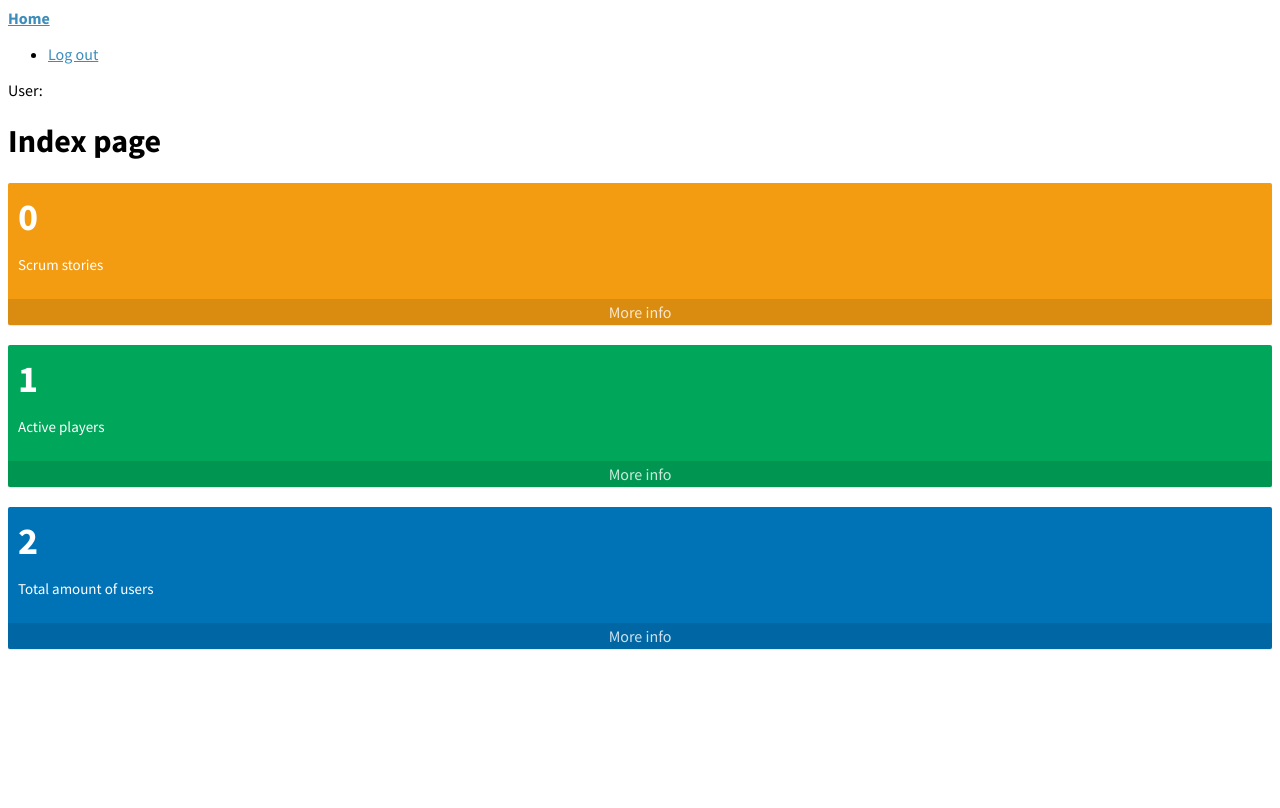
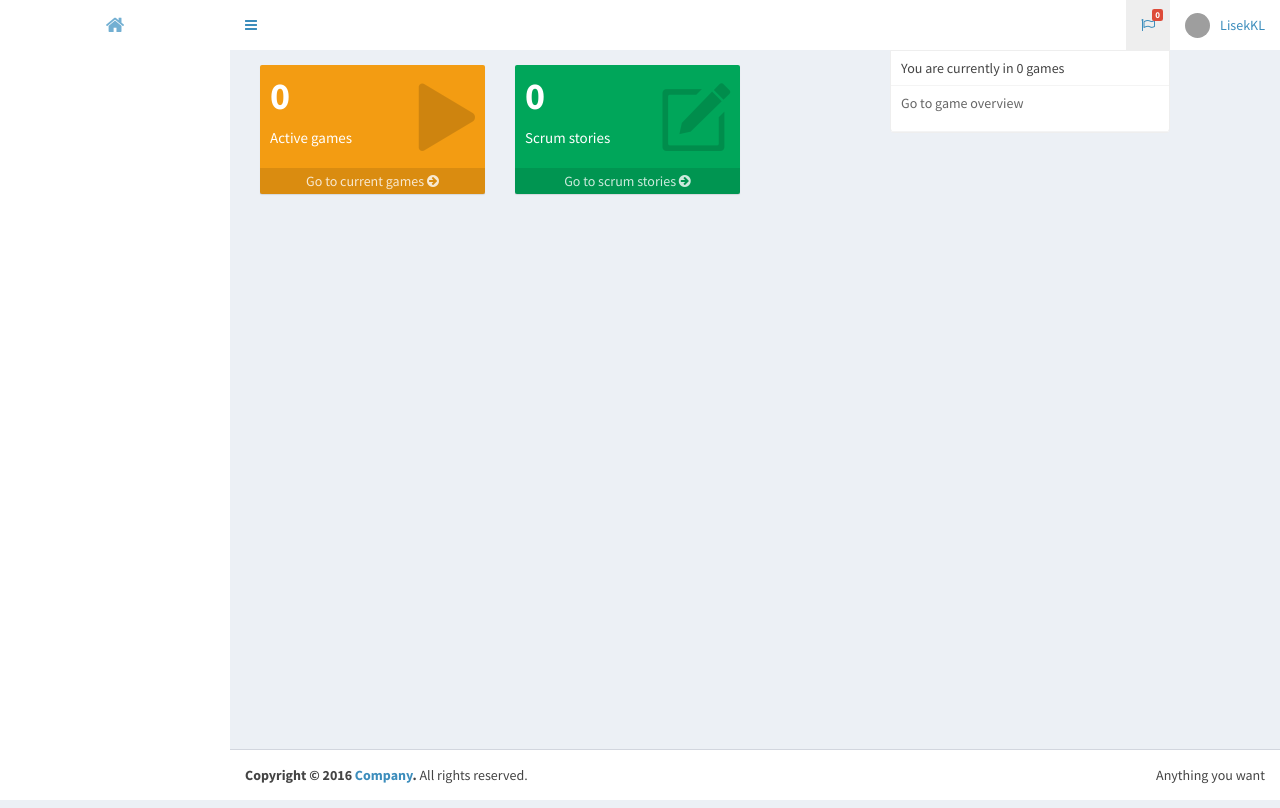
Before and after one commit to LisekKL/PokerPlanner, a Django app: page / in a window 1280 px wide. Run offline with Django 3.2, Linux system fonts and the light colour scheme; a user stored in the database is signed in; data comes from the database, SQL or seed files in the repository; both versions use the stored data as it was after the commit; data that the repository does not hold is empty; parts of the project's set-up code (start-up, migrations or seed data) failed here and were passed over; some libraries are stand-ins or nearby versions; grey boxes are pictures that could not be loaded.

Commit message:
WiP - ulepszenie widoków głównych

```diff
--- a/PokerPlanner/urls.py
+++ b/PokerPlanner/urls.py
@@ -5,4 +5,5 @@ from . import views
 urlpatterns = [
     url(r'^$', views.Home.as_view(), name='home'),
     url(r'^home/', views.stories_overview, name='stories_overview'),
+    url(r'^games/', views.games_overview, name='games_overview'),
 ]
--- a/PokerPlanner/views.py
+++ b/PokerPlanner/views.py
@@ -2,11 +2,10 @@ from django.contrib.auth.models import User
 from django.shortcuts import render
 from django.views import View
 
-from PokerPlanner.models import ScrumStory, PokerPlayer
+from PokerPlanner.models import ScrumStory, PokerPlayer, PokerGame
 
 
 class Home(View):
-
     def get(self, request):
         story_amount = ScrumStory.objects.count()
         player_amount = PokerPlayer.objects.count()
@@ -19,3 +18,7 @@ class Home(View):
 def stories_overview(request):
     story_amount = ScrumStory.objects.count()
     return render(request, 'index/story_overview.html', {'story_amount': story_amount})
+
+
+def games_overview(request):
+    return render(request, 'index/current_games_overview.html')
--- a/PokerPlannerSite/settings.py
+++ b/PokerPlannerSite/settings.py
@@ -120,6 +120,8 @@ USE_TZ = True
 # https://docs.djangoproject.com/en/1.11/howto/static-files/
 
 STATIC_URL = '/static/'
+MEDIA_ROOT = os.path.join(BASE_DIR, 'resources').replace('\\', '/')
+MEDIA_URL = '/resources/'
 
 if DEBUG:
     STATICFILES_DIRS = (
--- a/PokerPlannerSite/urls.py
+++ b/PokerPlannerSite/urls.py
@@ -13,12 +13,16 @@ Including another URLconf
     1. Import the include() function: from django.conf.urls import url, include
     2. Add a URL to urlpatterns:  url(r'^blog/', include('blog.urls'))
 """
-from django.conf.urls import url, include
+from django.conf.urls import url, include, static
 from django.contrib import admin
+from django.template.backends import django
+
+from PokerPlannerSite import settings
 
 urlpatterns = [
     url(r'^', include('PokerPlanner.urls', namespace="Home")),
     url(r'^auth/', include('authorization.urls', namespace="Authorization")),
     url(r'^admin/', admin.site.urls),
-    url(r'^poker/', include('PokerPlanner.urls'))
-]
+    url(r'^poker/', include('PokerPlanner.urls')),
+    # url(r'^(?P<path>.*)/resources$', django.views.static.serve)
+]  # + static(settings.STATIC_URL, document_root=settings.STATIC_ROOT)
--- a/authorization/urls.py
+++ b/authorization/urls.py
@@ -6,5 +6,4 @@ urlpatterns = [
     url(r'^login/$', views.Login.as_view(), name='login'),
     url(r'^logout/$', views.Logout.as_view(), name='logout'),
     url(r'^register/$', views.Register.as_view(), name='register'),
-    # url(r'^logout/$', views.logout_player, name='logout'),
 ]
--- a/authorization/views.py
+++ b/authorization/views.py
@@ -16,8 +16,8 @@ class Register(View):
         return render(request, 'authorization/register.html', {'register_form': register_form})
 
     def post(self, request):
-        error_text = "Error registering new player!"
-        register_form = RegisterForm(request.POST)
+        error_text = ""
+        register_form = RegisterForm(data=request.POST)
         if register_form.is_valid():
             try:
                 user = User.objects.create_user(username=register_form.cleaned_data['username'],
@@ -45,6 +45,7 @@ class Register(View):
             except Exception as ex:
                 error_text = ex
 
+        # register_form.errors
         return render(request, 'authorization/register.html', {'register_form': register_form, 'error_text': error_text})
 
 
--- a/templates/base/navbar.html
+++ b/templates/base/navbar.html
@@ -1,32 +1,98 @@
 {% load staticfiles %}
 <header class="main-header">
-    <a href="" class="logo">
-        <span class="logo-mini">PokerPlanner</span>
-        <span class="logo-lg">Poker</span>
+
+    <!-- Logo -->
+    <a href={% url 'Home:home' %} class="logo">
+        <!-- mini logo for sidebar mini 50x50 pixels -->
+        <span class="logo-mini">Home</span>
+        {#      <!-- logo for regular state and mobile devices -->#}
+        <span class="logo-lg"><i class="fa fa-home" aria-hidden="true"></i></span>
+
+        <!-- Sidebar toggle button-->
+        <a href="#" class="sidebar-toggle" data-toggle="push-menu" role="button">
+            <span class="sr-only">Toggle</span>
         </a>
+    </a>
+
+    <!-- Header Navbar -->
     <nav class="navbar navbar-static-top" role="navigation">
-        <a href="#" class="sidebar-toggle" data-toggle="offcanvas" role="button">
-            <span class="sr-only">Toggle navigation</span>
-        </a>
+
+        <!-- Navbar Right Menu -->
         <div class="navbar-custom-menu">
             <ul class="nav navbar-nav">
-                <li class="dropdown user user-menu">
-                    <a href="#" class="dropdown-toggle" data-toggle="dropdown">
-                        <span class="hidden-xs">{{ user.first_name }} {{ user.last_name }}</span>
+
+
+                {% if user.is_authenticated %}
+                    <!-- Tasks Menu -->
+                    <li class="dropdown tasks-menu open">
+                        <!-- Menu Toggle Button -->
+                        <a href="#" class="dropdown-toggle" data-toggle="dropdown" aria-expanded="true">
+                            <i class="fa fa-flag-o"></i>
+                            <span class="label label-danger">{{ current_game_amount|default:0 }}</span>
                         </a>
                         <ul class="dropdown-menu">
-                        <li class="user-header-custom">
+                            <li class="header">You are currently in {{ current_game_amount|default:0 }} games</li>
+                            <li>
+                                <!-- Inner menu: contains the tasks -->
+                                <ul class="menu">
+                                    <li>
+                                        <!-- Task item -->
+                                        <a href="{% url 'Home:games_overview' %}">
+                                            <!-- Task title and progress text -->
+                                            <h3>Go to game overview</h3>
+                                        </a>
+                                    </li>
+                                    <!-- end task item -->
+                                </ul>
+                            </li>
+                        </ul>
+                    </li>
+
+                    <!-- User Account Menu -->
+                    <li class="dropdown user user-menu">
+                        <!-- Menu Toggle Button -->
+                        <a href="#" class="dropdown-toggle" data-toggle="dropdown">
+                            <!-- The user image in the navbar-->
+                            <img src="{% static "resources/user_icon.png" %}" class="user-image" alt="User Image">
+                            <!-- hidden-xs hides the username on small devices so only the image appears. -->
+                            <span class="hidden-xs">{{ user.get_username|default:"Welcome!" }}</span>
+                        </a>
+                        <ul class="dropdown-menu">
+                            <!-- The user image in the menu -->
+                            <li class="user-header">
+                                <img src="{% static "resources/user_icon.png" %}" class="img-circle" alt="User Image">
                                 <p>
-                                {{ user.first_name }} {{ user.last_name }}
+                                    {{ user.get_full_name|default:user.get_username }}
+                                    <small>Poker player</small>
                                 </p>
                             </li>
+
+                            <!-- Menu Footer-->
                             <li class="user-footer">
+                                <div class="pull-left">
+                                    <a href="#" class="btn btn-default btn-flat">Profile</a>
+                                </div>
                                 <div class="pull-right">
-                                <a href="" class="btn btn-default btn-flat">Sign out</a>
+                                    <a href="{% url "Authorization:logout" %}" class="btn btn-default btn-flat">Sign
+                                        out</a>
                                 </div>
                             </li>
                         </ul>
                     </li>
+
+                {% else %}
+                    <li>
+                        <a href="{% url "Authorization:login" %}"><i class="fa fa-sign-in" aria-hidden="true"></i></a>
+                    </li>
+                    <li>
+                        <a href="{% url "Authorization:register" %}"><i class="fa fa-user-plus" aria-hidden="true"></i></a>
+                    </li>
+                {% endif %}
+
+                {% comment %}                <!-- Control Sidebar Toggle Button -->
+                <li>
+                    <a href="#" data-toggle="control-sidebar"><i class="fa fa-gears" aria-hidden="true"></i></a>
+                </li>{% endcomment %}
             </ul>
         </div>
     </nav>
--- /dev/null
+++ b/templates/index/base.html
@@ -0,0 +1,38 @@
+{% load staticfiles %}
+<!DOCTYPE html>
+<html lang="en">
+<head>
+    <meta charset="UTF-8">
+    {% block title %}
+        <title>Home</title>
+    {% endblock %}
+
+    {% block basic_scripts %}
+        <script src={% static 'plugins/jQuery/jquery-2.2.3.min.js' %}></script>
+        <script src={% static 'js/adminlte/js/app.min.js' %}></script>
+        {#        <script src={% static 'plugins/bootstrap/js/bootstrap.min.js' %}></script>#}
+    {% endblock %}
+
+    {% load staticfiles %}
+    {% block basic_styles %}
+        <link rel="stylesheet" href={% static 'plugins/bootstrap/css/bootstrap.min.css' %}>
+        <link rel="stylesheet"
+              href="https://cdnjs.cloudflare.com/ajax/libs/font-awesome/4.5.0/css/font-awesome.min.css">
+        <link rel="stylesheet" href="https://cdnjs.cloudflare.com/ajax/libs/ionicons/2.0.1/css/ionicons.min.css">
+        <link rel="stylesheet" href={% static 'css/adminlte/css/AdminLTE.min.css' %}>
+    {% endblock %}
+</head>
+<body>
+<div class="wrapper">
+    {% include 'base/navbar.html' %}
+    {#    {% include 'base/menu.html' %}#}
+    <div class="content-wrapper">
+        <section class="content">
+            {% block content %} {% endblock %}
+        </section>
+    </div>
+    {% include 'base/footer.html' %}
+</div>
+
+</body>
+</html>
--- a/templates/index/index.html
+++ b/templates/index/index.html
@@ -1,21 +1,21 @@
-{% extends 'index/index_base.html' %}
+{% extends 'index/base.html' %}
+{% load staticfiles %}
 
 {% block content %}
-    <p>User: {{ user.first_name }} {{ user.last_name }}</p>
-    <h1>Index page</h1>
+    {% if user.is_authenticated %}
+        <div class="bg-gray-light">
             <div class="col-lg-3 col-xs-6">
                 <!-- small box -->
                 <div class="small-box bg-yellow">
                     <div class="inner">
-                <h3>{{ story_amount }}</h3>
-
-                <p>Scrum stories</p>
+                        <h3>{{ game_amount|default:"0" }}</h3>
+                        <p>Active games</p>
                     </div>
                     <div class="icon">
-                <i class="ion ion-person-add"></i>
+                        <i class="ion ion-play"></i>
                     </div>
-            <a href="#" class="small-box-footer">
-                More info <i class="fa fa-arrow-circle-right"></i>
+                    <a href="{% url 'Home:games_overview' %}" class="small-box-footer">
+                        Go to current games <i class="fa fa-arrow-circle-right"></i>
                     </a>
                 </div>
             </div>
@@ -24,33 +24,23 @@
                 <!-- small box -->
                 <div class="small-box bg-green">
                     <div class="inner">
-                <h3>{{ player_amount }}</h3>
-
-                <p>Active players</p>
+                        <h3>{{ story_amount|default:"0" }}</h3>
+                        <p>Scrum stories</p>
                     </div>
                     <div class="icon">
-                <i class="ion ion-person-add"></i>
+                        <i class="ion ion-compose"></i>
                     </div>
-            <a href="#" class="small-box-footer">
-                More info <i class="fa fa-arrow-circle-right"></i>
+                    <a href="{% url 'Home:stories_overview' %}" class="small-box-footer">
+                        Go to scrum stories <i class="fa fa-arrow-circle-right"></i>
                     </a>
                 </div>
             </div>
 
-     <div class="col-lg-3 col-xs-6">
-        <!-- small box -->
-        <div class="small-box bg-blue">
-            <div class="inner">
-                <h3>{{ user_amount }}</h3>
+        </div>
+    {% else %}
+        <div class="wrapper">
+            <img src="{% static "resources/under_construction_bg.png" %}" class="img-rounded img-responsive">
+        </div>
 
-                <p>Total amount of users</p>
-            </div>
-            <div class="icon">
-                <i class="ion ion-person-add"></i>
-            </div>
-            <a href="#" class="small-box-footer">
-                More info <i class="fa fa-arrow-circle-right"></i>
-            </a>
-        </div>
-    </div>
+    {% endif %}
 {% endblock %}
--- a/templates/index/index_base.html
+++ /dev/null
@@ -1,44 +0,0 @@
-<!DOCTYPE html>
-<html lang="en">
-<head>
-    <meta charset="UTF-8">
-    {% block title %}
-        <title>Home</title>
-    {% endblock %}
-    {% load staticfiles %}
-    {% block additional_styles %}
-        <link rel="stylesheet" href={% static 'css/adminlte/css/AdminLTE.min.css' %}>
-        <link rel="stylesheet" href={% static 'css/adminlte/css/alt/AdminLTE-bootstrap-social.min.css' %}>
-        <link rel="stylesheet" href={% static 'css/adminlte/css/skins/_all-skins.min.css' %}>
-    {% endblock %}
-
-    {% block additional_scripts %}
-        <script src={% static 'js/adminlte/js/app.min.js' %}></script>
-        <script src={% static 'js/adminlte/js/demo.js' %}></script>
-    {% endblock %}
-</head>
-<body>
-{% load staticfiles %}
-
-<nav class="navbar navbar-static-top">
-    <div class="container">
-        <div class="navbar-header">
-            <a href={% url 'home' %} class="navbar-brand"><b>Home</b></a>
-        </div>
-
-        <ul class="menu" role="menu">
-            {% if user.username %}
-                <li><a href={% url 'Authorization:logout' %}>Log out</a></li>
-            {% else %}
-                <li><a href={% url 'Authorization:login' %}>Login</a></li>
-                <li><a href={% url 'Authorization:register' %}>Register</a></li>
-            {% endif %}
-        </ul>
-    </div>
-    <!-- /.container-fluid -->
-</nav>
-
-{% block content %}
-{% endblock %}
-</body>
-</html>
--- a/templates/index/story_overview.html
+++ b/templates/index/story_overview.html
@@ -1,4 +1,4 @@
-{% extends 'index/index_base.html' %}
+{% extends 'index/base.html' %}
 
 {% block title %}
 <title>Scrum stories</title>
```
Also changed, not shown: PokerPlanner/models.py (+0 -49 lines), authorization/forms.py (+5 -5 lines), templates/authorization/register.html (+10 -3 lines), templates/base/menu.html (+39 -6 lines), templates/index/current_games_overview.html (added, +8 -0 lines), PokerPlanner/migrations/0003_remove_pokerplayer_is_currently_in_game.py (added), db.sqlite3 (added). Lines whose indentation alone changed are shown as unchanged.
